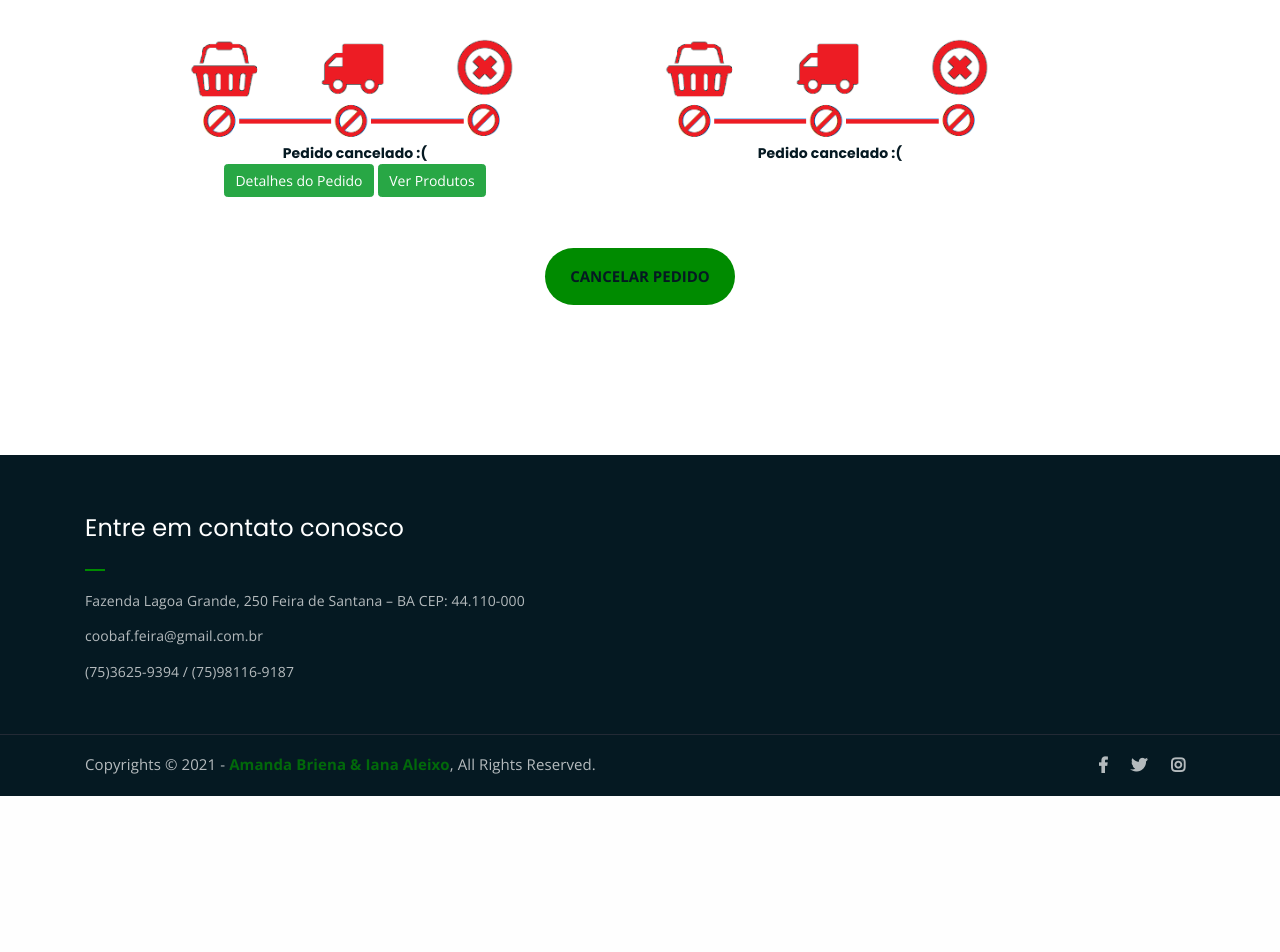
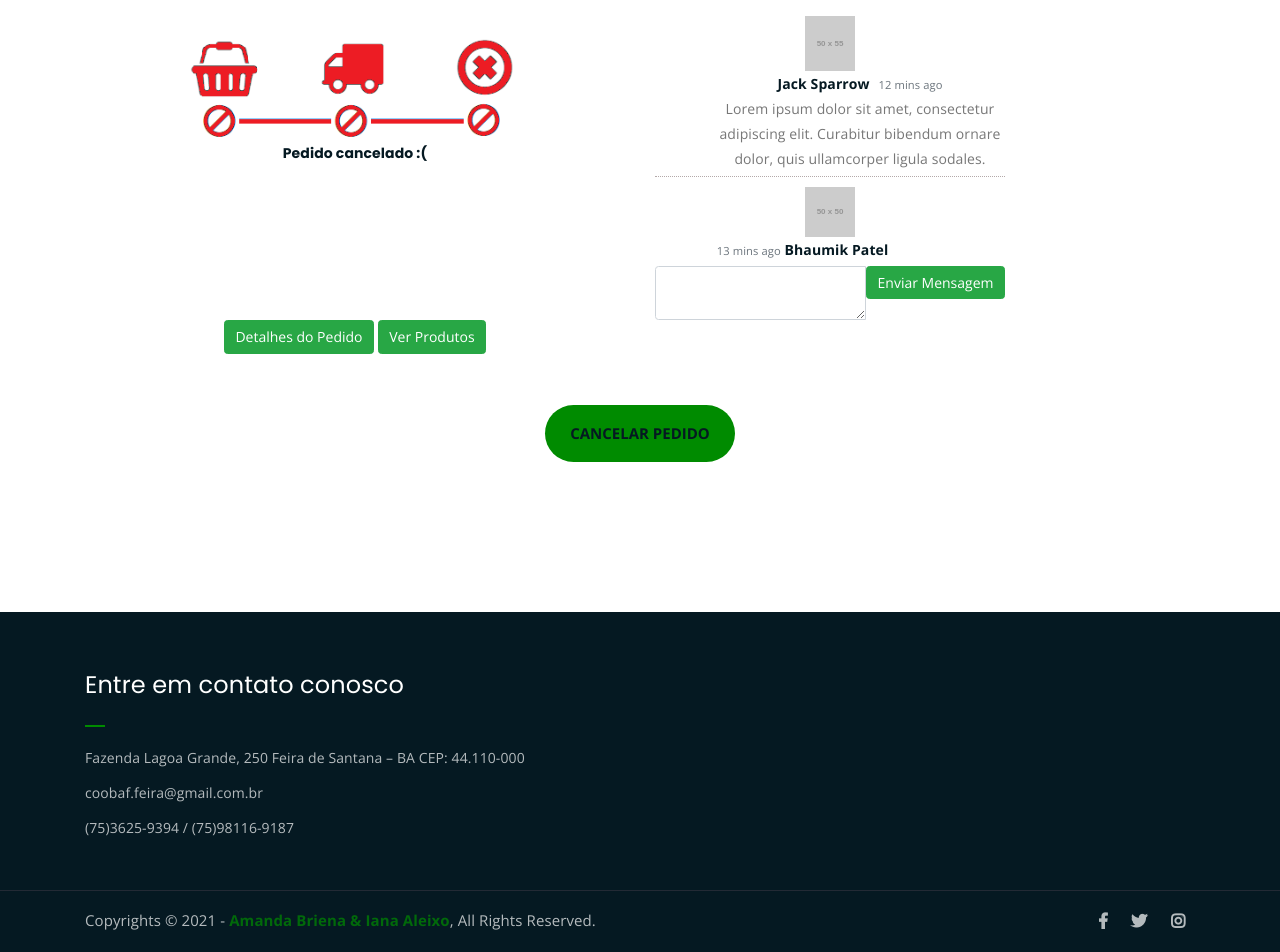
Before and after one commit to amandabriena/EcommerceCOOBAF, a PHP site: page /pedido.php?pedido=1 in a window 1280 px wide. Shown: the part 198-1150 px from the top of the page. Before the commit the page ends 994 px from the top, so only its background shows below. Run offline with PHP 8.4, Linux system fonts and the light colour scheme; the visitor is signed in with stand-in values (Sample User, id 1); grey boxes labelled with a size stand in for pictures from a placeholder-image service; data that the repository does not hold is empty; some libraries are stand-ins or nearby versions.

Commit message:
chat pedido - nao finalizado

```diff
--- /dev/null
+++ b/assets/css/chat.css
@@ -0,0 +1,59 @@
+.chat
+{
+    list-style: none;
+    margin: 0;
+    padding: 0;
+}
+
+.chat li
+{
+    margin-bottom: 10px;
+    padding-bottom: 5px;
+    border-bottom: 1px dotted #B3A9A9;
+}
+
+.chat li.left .chat-body
+{
+    margin-left: 60px;
+}
+
+.chat li.right .chat-body
+{
+    margin-right: 60px;
+}
+
+
+.chat li .chat-body p
+{
+    margin: 0;
+    color: #777777;
+}
+
+.panel .slidedown .glyphicon, .chat .glyphicon
+{
+    margin-right: 5px;
+}
+
+.panel-body
+{
+    overflow-y: scroll;
+    height: 250px;
+}
+
+::-webkit-scrollbar-track
+{
+    -webkit-box-shadow: inset 0 0 6px rgba(0,0,0,0.3);
+    background-color: #F5F5F5;
+}
+
+::-webkit-scrollbar
+{
+    width: 12px;
+    background-color: #F5F5F5;
+}
+
+::-webkit-scrollbar-thumb
+{
+    -webkit-box-shadow: inset 0 0 6px rgba(0,0,0,.3);
+    background-color: #555;
+}
--- a/pedido.php
+++ b/pedido.php
@@ -17,6 +17,7 @@
 <html lang="en">
 <head>
 	<?php require_once("src/components/head.php");?>
+	<link rel="stylesheet" href="assets/css/chat.css">
 	<!-- title -->
 	<title>Pedido de Compra</title>
 
@@ -59,21 +60,79 @@
 				</div>
 				<div class="col-lg-4 col-md-12 offset-lg-1">
 					<h4><strong>Contato com a COOBAF-FS</strong></h4>
-					<?php
-						if($row_pedido['status'] == 2){
-							echo "<img src='assets\img\img-status-pedido\status_01.png'>";
-							echo "<h6>Pedido realizado!</h6>";
-						}else if($row_pedido['status'] == 3){
-							echo "<img src='assets\img\img-status-pedido\status_02.png'>";
-							echo "<h6>Pedido em tramitação! Contato com a COOBAF-FS para que a entrega seja realizada!</h6>";
-						}else if($row_pedido['status'] == 4){
-							echo "<img src='assets\img\img-status-pedido\status_03.png'>";
-							echo "<h6>Pedido finalizado!</h6>";
-						}else{
-							echo "<img src='assets\img\img-status-pedido\status_04.png'>";
-							echo "<h6>Pedido cancelado :(</h6>";
-						}
-					?>
+				<div class="panel panel-primary">
+                <div class="panel-body">
+                    <ul class="chat">
+                        <li class="left clearfix"><span class="chat-img pull-left">
+                            <img src="http://placehold.it/50/55C1E7/fff&text=U" alt="User Avatar" class="img-circle" />
+                        </span>
+                            <div class="chat-body clearfix">
+                                <div class="header">
+                                    <strong class="primary-font">Jack Sparrow</strong> <small class="pull-right text-muted">
+                                        <span class="glyphicon glyphicon-time"></span>12 mins ago</small>
+                                </div>
+                                <p>
+                                    Lorem ipsum dolor sit amet, consectetur adipiscing elit. Curabitur bibendum ornare
+                                    dolor, quis ullamcorper ligula sodales.
+                                </p>
+                            </div>
+                        </li>
+                        <li class="right clearfix"><span class="chat-img pull-right">
+                            <img src="http://placehold.it/50/FA6F57/fff&text=ME" alt="User Avatar" class="img-circle" />
+                        </span>
+                            <div class="chat-body clearfix">
+                                <div class="header">
+                                    <small class=" text-muted"><span class="glyphicon glyphicon-time"></span>13 mins ago</small>
+                                    <strong class="pull-right primary-font">Bhaumik Patel</strong>
+                                </div>
+                                <p>
+                                    Lorem ipsum dolor sit amet, consectetur adipiscing elit. Curabitur bibendum ornare
+                                    dolor, quis ullamcorper ligula sodales.
+                                </p>
+                            </div>
+                        </li>
+                        <li class="left clearfix"><span class="chat-img pull-left">
+                            <img src="http://placehold.it/50/55C1E7/fff&text=U" alt="User Avatar" class="img-circle" />
+                        </span>
+                            <div class="chat-body clearfix">
+                                <div class="header">
+                                    <strong class="primary-font">Jack Sparrow</strong> <small class="pull-right text-muted">
+                                        <span class="glyphicon glyphicon-time"></span>14 mins ago</small>
+                                </div>
+                                <p>
+                                    Lorem ipsum dolor sit amet, consectetur adipiscing elit. Curabitur bibendum ornare
+                                    dolor, quis ullamcorper ligula sodales.
+                                </p>
+                            </div>
+                        </li>
+                        <li class="right clearfix"><span class="chat-img pull-right">
+                            <img src="http://placehold.it/50/FA6F57/fff&text=ME" alt="User Avatar" class="img-circle" />
+                        </span>
+                            <div class="chat-body clearfix">
+                                <div class="header">
+                                    <small class=" text-muted"><span class="glyphicon glyphicon-time"></span>15 mins ago</small>
+                                    <strong class="pull-right primary-font">Bhaumik Patel</strong>
+                                </div>
+                                <p>
+                                    Lorem ipsum dolor sit amet, consectetur adipiscing elit. Curabitur bibendum ornare
+                                    dolor, quis ullamcorper ligula sodales.
+                                </p>
+                            </div>
+                        </li>
+                    </ul>
+                </div>
+                <div class="panel-footer">
+                    <div class="input-group">
+						<textarea id="btn-input" type="textarea" class="form-control input-sm" placeholder="Digite aqui..">
+						</textarea>
+
+                        <span class="input-group-btn">
+                            <button class="btn btn-success" id="btn-chat">
+                                Enviar Mensagem</button>
+                        </span>
+                    </div>
+                </div>
+            </div>
 				</div>
 				<div class="col-lg-4 col-md-12 offset-lg-1">
 					<button type="button" class="btn btn-success" data-toggle="collapse" href="#collapseDetalhes" aria-controls="collapseDetalhes">Detalhes do Pedido</button>
```
